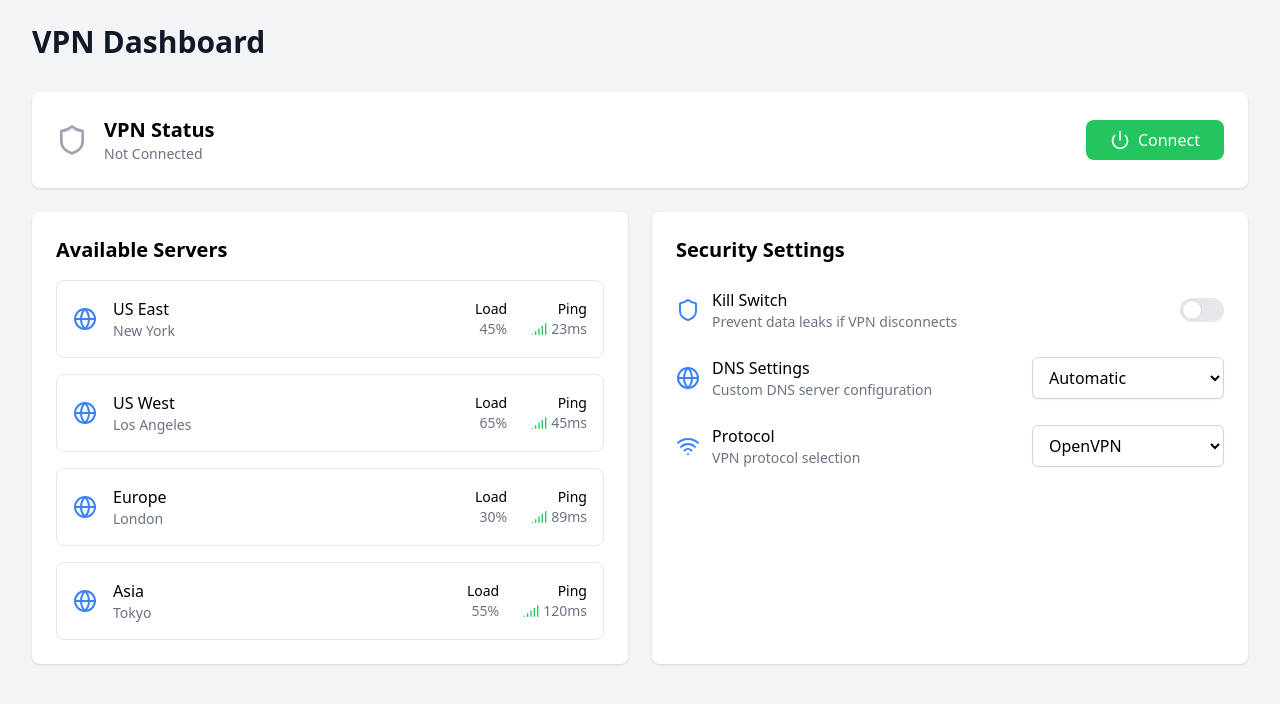
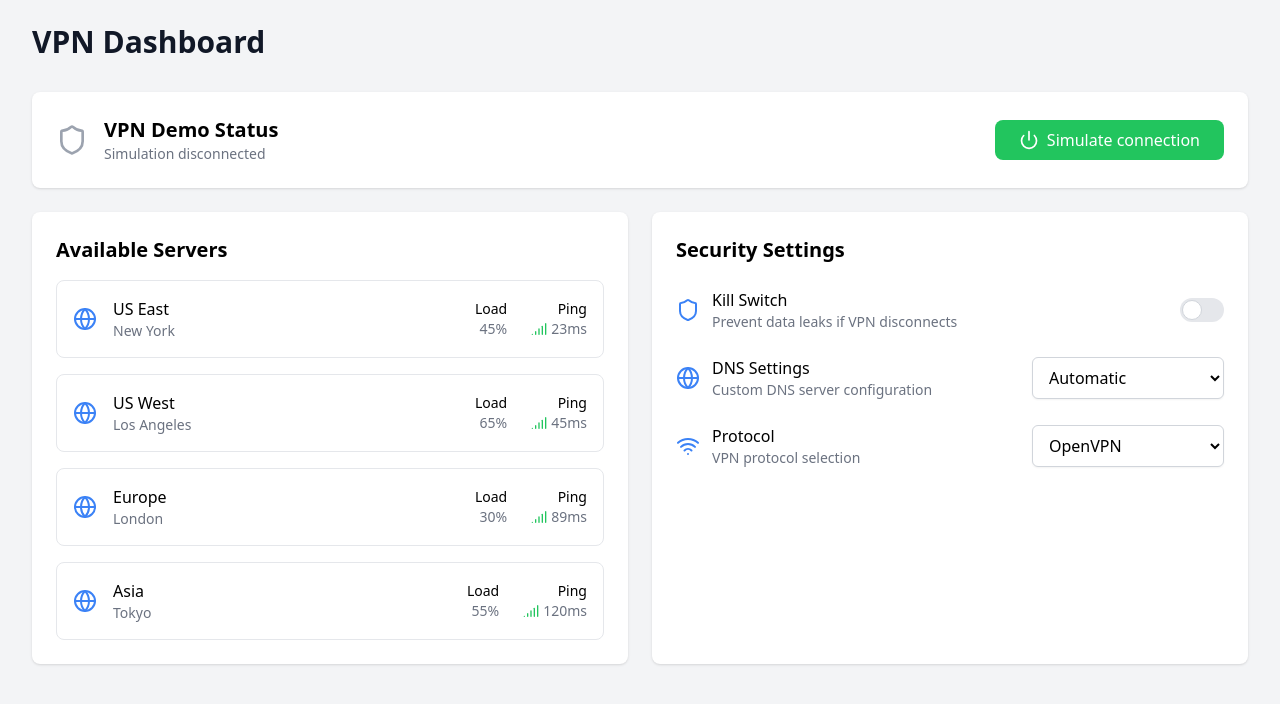
Before and after one commit to shikakker/VPNDASHBOARD, a React (Vite) app: page / in a window 1280 px wide. Both pictures are taken after typing "name@example.com", "Sample123" into the empty fields and a click on the button "Sign In". Shown: the top 704 px of the page. Built offline with nearby package versions, Linux system fonts and the light colour scheme.

Commit message:
fix: label VPN connection state as simulation

```diff
--- a/src/components/dashboard/ConnectionStatus.tsx
+++ b/src/components/dashboard/ConnectionStatus.tsx
@@ -15,9 +15,9 @@ export function ConnectionStatus({ isConnected, selectedServer, onToggleConnecti
         <div className="flex items-center space-x-4">
           <Shield className={`h-8 w-8 ${isConnected ? 'text-green-500' : 'text-gray-400'}`} />
           <div>
-            <h2 className="text-xl font-semibold">VPN Status</h2>
+            <h2 className="text-xl font-semibold">VPN Demo Status</h2>
             <p className={`text-sm ${isConnected ? 'text-green-500' : 'text-gray-500'}`}>
-              {isConnected ? `Connected to ${selectedServer?.name}` : 'Not Connected'}
+              {isConnected ? `Simulating connection to ${selectedServer?.name}` : 'Simulation disconnected'}
             </p>
           </div>
         </div>
@@ -28,7 +28,7 @@ export function ConnectionStatus({ isConnected, selectedServer, onToggleConnecti
           }`}
         >
           <Power className="h-5 w-5 mr-2" />
-          {isConnected ? 'Disconnect' : 'Connect'}
+          {isConnected ? 'Stop simulation' : 'Simulate connection'}
         </button>
       </div>
     </div>
```
